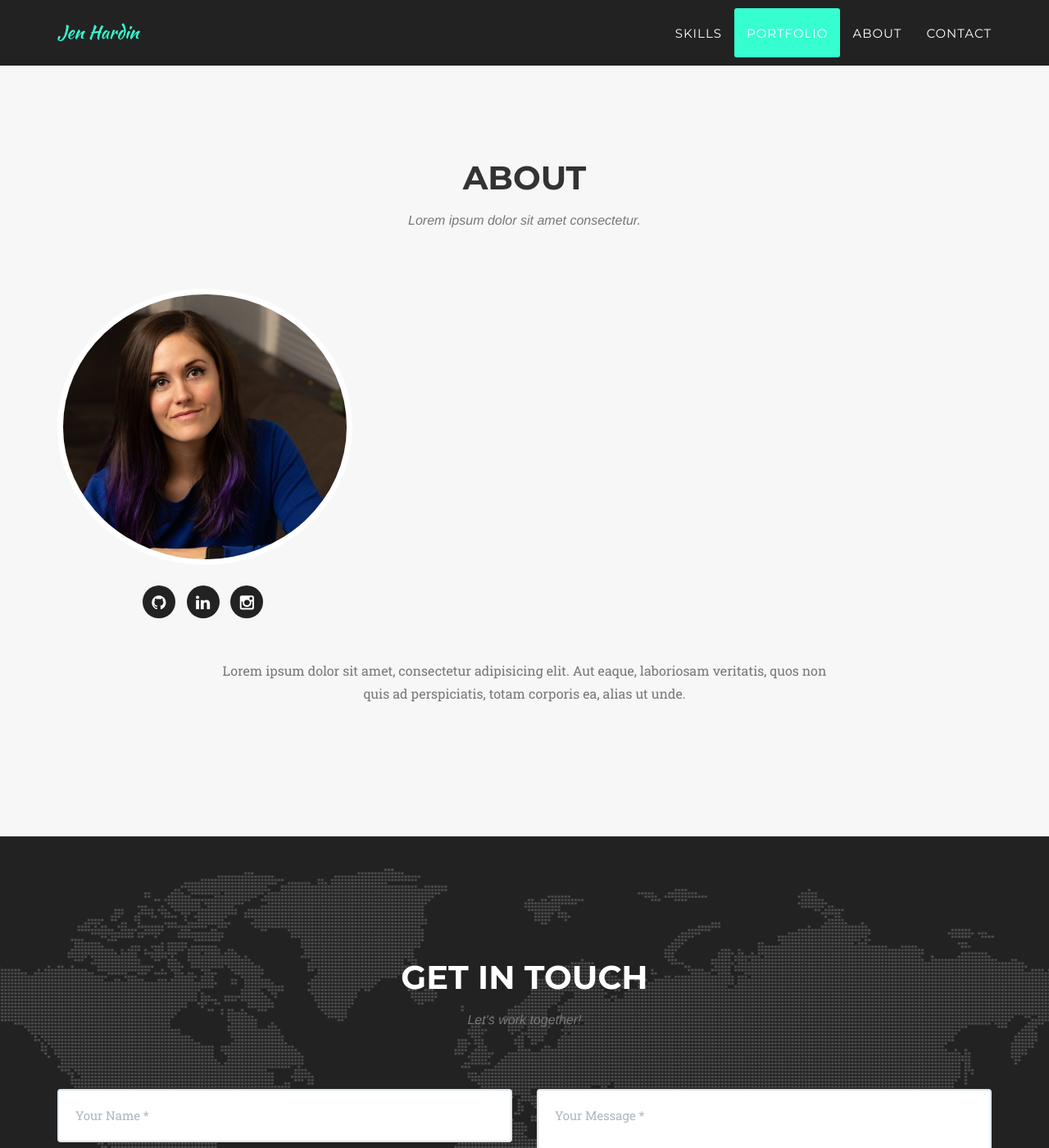
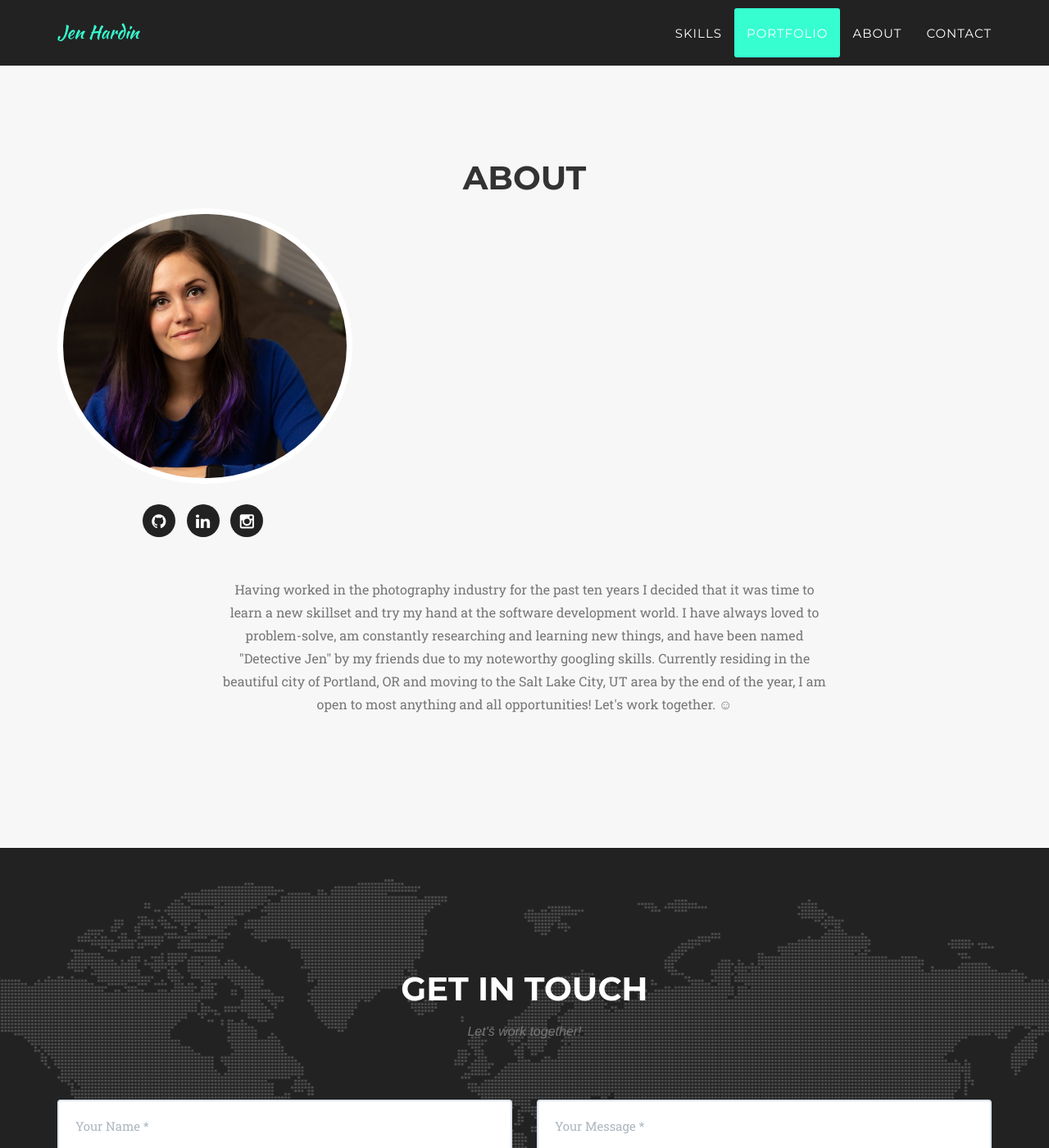
Before and after one commit to jenhardin/jenhardin.github.io, a Jekyll site: the page built from index.html, in a window 1280 px wide and 1400 px high, scrolled down 2661 px. Shown: the whole window at 82% size. Built offline with Jekyll 4.4.1, drawn with Linux system fonts in a browser that asks for light colours; some web fonts are replaced.

Commit message:
Update team.html

```diff
--- a/_includes/team.html
+++ b/_includes/team.html
@@ -1,10 +1,10 @@
 <!-- Team Section -->
-    <center><section id="team" class="bg-light-gray">
+    <section id="team" class="bg-light-gray">
         <div class="container">
             <div class="row">
                 <div class="col-lg-12 text-center">
                     <h2 class="section-heading">About</h2>
-                    <h3 class="section-subheading text-muted">Lorem ipsum dolor sit amet consectetur.</h3>
+                    <!-- <h3 class="section-subheading text-muted">Lorem ipsum dolor sit amet consectetur.</h3> -->
                 </div>
             </div>
             <div class="row">
@@ -17,7 +17,7 @@
                         <ul class="list-inline social-buttons">
                             {% for network in member.social %}
                             <li>
-                                <a href="{{ network.url }}">
+                                <a href="{{ network.url }}" target="_blank">
                                     <i class="fa fa-{{ network.title }}"></i>
                                 </a>
                             </li>
@@ -30,8 +30,8 @@
             </div>
             <div class="row">
                 <div class="col-lg-8 col-lg-offset-2 text-center">
-                    <p class="large text-muted">Lorem ipsum dolor sit amet, consectetur adipisicing elit. Aut eaque, laboriosam veritatis, quos non quis ad perspiciatis, totam corporis ea, alias ut unde.</p>
+                    <p class="large text-muted">Having worked in the photography industry for the past ten years I decided that it was time to learn a new skillset and try my hand at the software development world. I have always loved to problem-solve, am constantly researching and learning new things, and have been named "Detective Jen" by my friends due to my noteworthy googling skills. Currently residing in the beautiful city of Portland, OR and moving to the Salt Lake City, UT area by the end of the year, I am open to most anything and all opportunities! Let's work together. &#9786</p>
                 </div>
             </div>
         </div>
-        </section></center>
+        </section>
```
